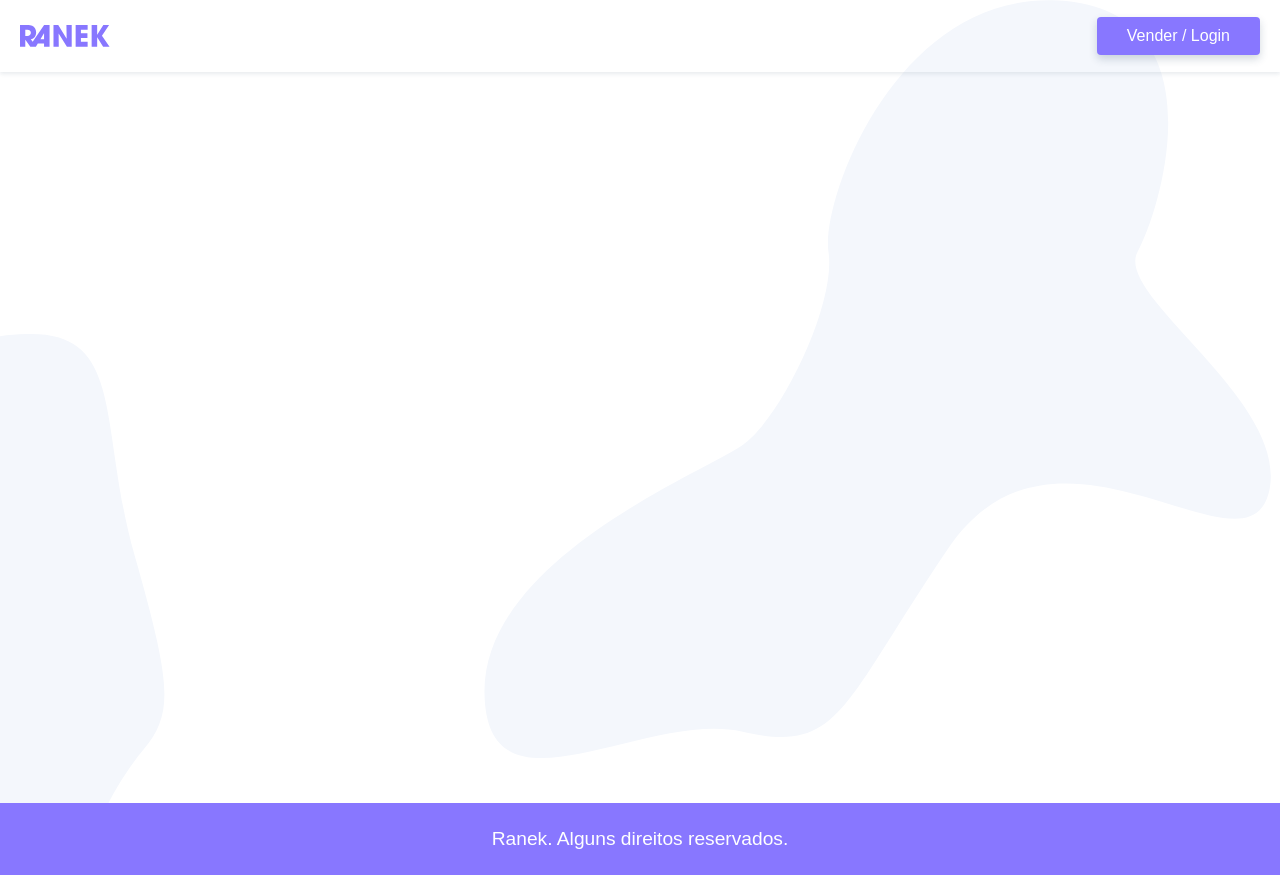
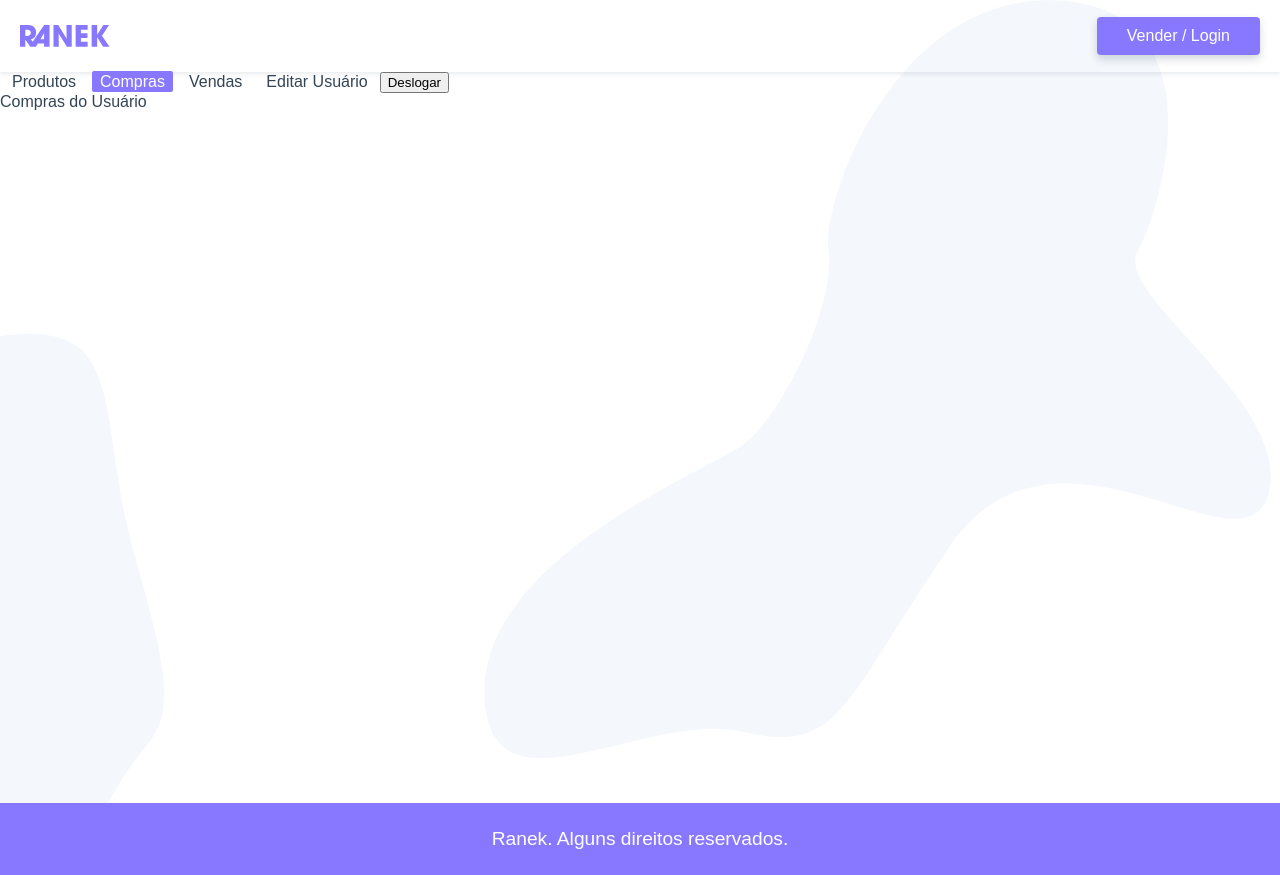
Before and after one commit to viniciusoliveira95/ranek, a Vue app: page /user/buys in a window 1280 px wide. Built offline with nearby package versions, Linux system fonts and the light colour scheme.

Commit message:
feature/user pages and user logout

```diff
--- a/src/components/CreateLogin.vue
+++ b/src/components/CreateLogin.vue
@@ -6,7 +6,9 @@
         Criar Conta
       </button>
       <UserForm v-else>
-        <button class="btn btn-form">Criar Usuário</button>
+        <button class="btn btn-form" @click.prevent="createUser">
+          Criar Usuário
+        </button>
       </UserForm>
     </transition>
   </section>
@@ -26,6 +28,18 @@
     return {
       create: false,
     };
+  },
+
+  methods: {
+    async createUser() {
+      try {
+        await this.$store.dispatch("createUser", this.$store.state.user);
+        await this.$store.dispatch("getUser", this.$store.state.user.email);
+        this.$router.push({ name: "user" });
+      } catch (error) {
+        console.log(error);
+      }
+    },
   },
 };
 </script>
--- a/src/router/index.js
+++ b/src/router/index.js
@@ -4,6 +4,10 @@
 import Product from './../views/Product.vue'
 import Login from './../views/Login.vue'
 import User from './../views/user/User.vue'
+import UserProducts from './../views/user/UserProducts.vue'
+import UserBuy from './../views/user/UserBuy.vue'
+import UserSales from './../views/user/UserSales.vue'
+import UserEdit from './../views/user/UserEdit.vue'
 
 Vue.use(VueRouter)
 
@@ -27,9 +31,35 @@
   },
   {
     path: '/user',
-    name: 'user',
     component: User,
-    props: true
+    props: true,
+    children: [
+      {
+        path: '',
+        name: 'user',
+        props: true,
+        component: UserProducts
+      },
+      {
+        path: 'buys',
+        name: 'buys',
+        props: true,
+        component: UserBuy
+      },
+      {
+        path: 'sales',
+        name: 'sales',
+        props: true,
+        component: UserSales
+      },
+      {
+        path: 'edit',
+        name: 'user-edit',
+        props: true,
+        component: UserEdit
+      },
+
+    ]
   }
 ]
 
--- a/src/store/index.js
+++ b/src/store/index.js
@@ -34,10 +34,31 @@
 
   actions: {
     getUser(context, payload) {
-      api.get(`user/${payload}`).then(response => {
+      return api.get(`user/${payload}`).then(response => {
         context.commit("UPDATE_USER", response.data);
         context.commit("UPDATE_LOGIN", true);
       })
+    },
+
+    createUser(context, payload) {
+      context.commit("UPDATE_USER", { id: payload.email })
+      return api.post("/user", payload);
+    },
+
+    userLogout(context) {
+      context.commit("UPDATE_USER", {
+        id: "",
+        name: "",
+        email: "",
+        password: "",
+        cep: "",
+        street: "",
+        number: "",
+        neighborhood: "",
+        city: "",
+        state: ""
+      });
+      context.commit("UPDATE_LOGIN", false);
     }
   },
 
--- a/src/views/user/User.vue
+++ b/src/views/user/User.vue
@@ -1,10 +1,40 @@
 <template>
-  <p>User Page {{ $store.state.user }}</p>
+  <section class="user">
+    <nav class="sideNav">
+      <ul>
+        <li>
+          <router-link :to="{ name: 'user' }">Produtos</router-link>
+        </li>
+        <li>
+          <router-link :to="{ name: 'buys' }">Compras</router-link>
+        </li>
+        <li>
+          <router-link :to="{ name: 'sales' }">Vendas</router-link>
+        </li>
+        <li>
+          <router-link :to="{ name: 'user-edit' }">Editar Usuário</router-link>
+        </li>
+        <li>
+          <button @click.prevent="logout">Deslogar</button>
+        </li>
+      </ul>
+    </nav>
+    <transition mode="out-in">
+      <router-view></router-view>
+    </transition>
+  </section>
 </template>
 
 <script>
 export default {
   name: "User",
+
+  methods: {
+    logout() {
+      this.$store.dispatch("userLogout");
+      this.$router.push("/login");
+    },
+  },
 };
 </script>
 
--- /dev/null
+++ b/src/views/user/UserBuy.vue
@@ -0,0 +1,12 @@
+<template>
+  <p>Compras do Usuário</p>
+</template>
+
+<script>
+export default {
+  name: "UserBuy",
+};
+</script>
+
+<style>
+</style>
--- /dev/null
+++ b/src/views/user/UserEdit.vue
@@ -0,0 +1,12 @@
+<template>
+  <p>Editar Usuário</p>
+</template>
+
+<script>
+export default {
+  name: "UserEdit",
+};
+</script>
+
+<style>
+</style>
--- /dev/null
+++ b/src/views/user/UserProducts.vue
@@ -0,0 +1,12 @@
+<template>
+  <p>Lista de produtos</p>
+</template>
+
+<script>
+export default {
+  name: "UserProducts",
+};
+</script>
+
+<style>
+</style>
--- /dev/null
+++ b/src/views/user/UserSales.vue
@@ -0,0 +1,12 @@
+<template>
+  <p>Vendas do Usuáriol</p>
+</template>
+
+<script>
+export default {
+  name: "UserSales",
+};
+</script>
+
+<style>
+</style>
```
